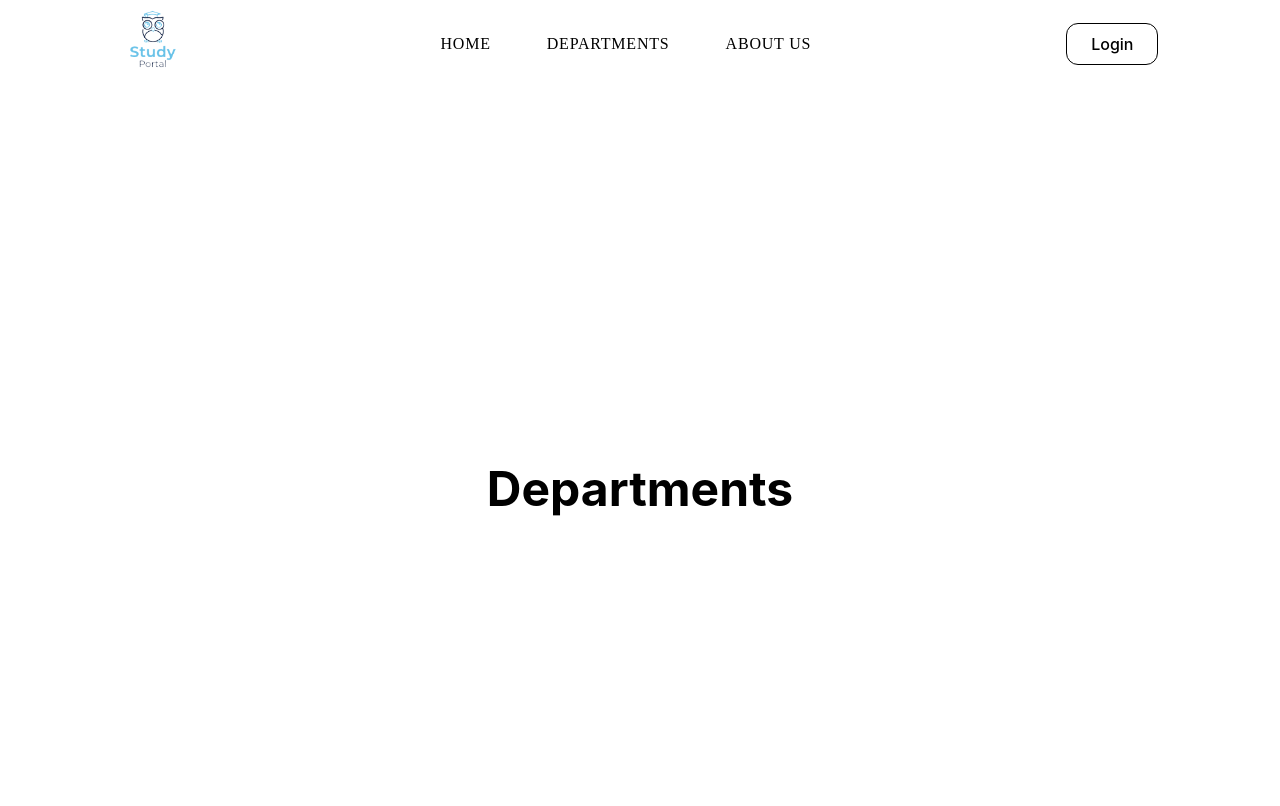
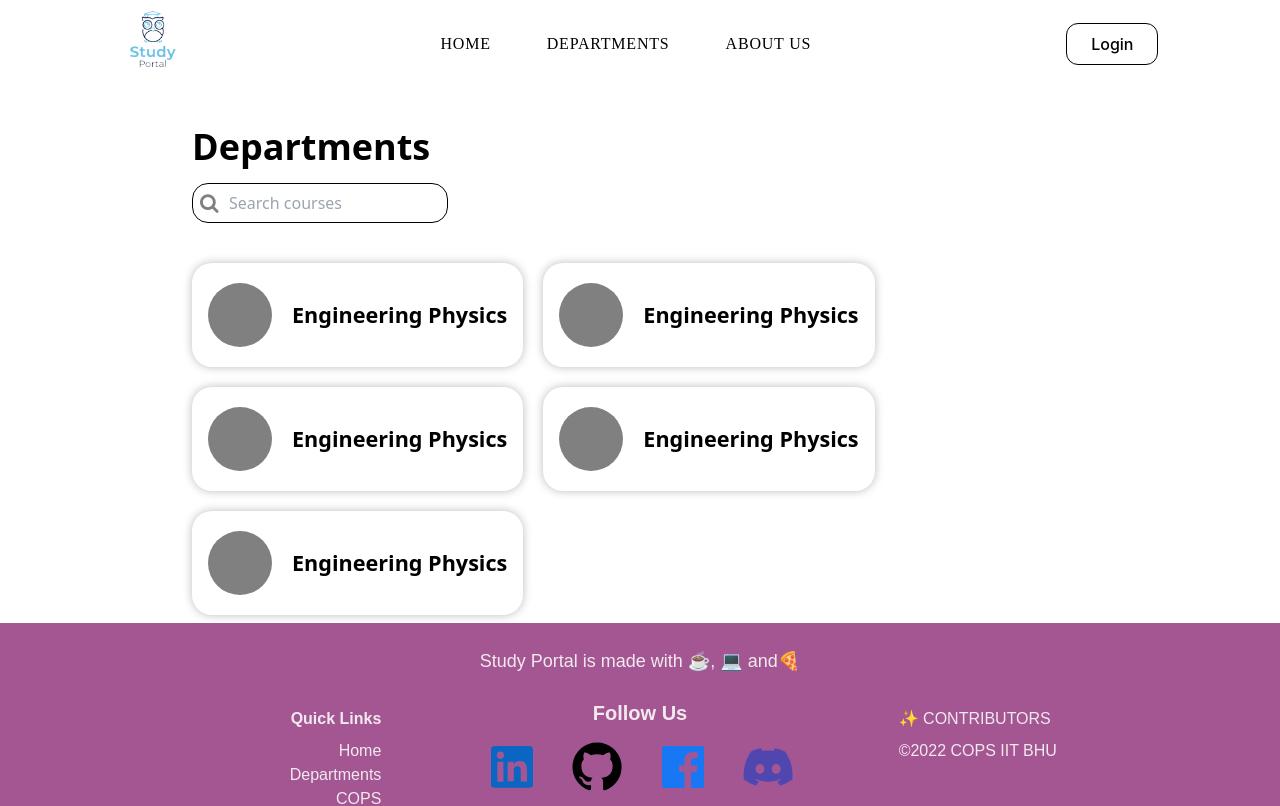
Before and after one commit to COPS-IITBHU/Study-Portal, a Next.js app: page /departments in a window 1280 px wide. Shown: the top 806 px of the page. Built offline with nearby package versions, Linux system fonts and the light colour scheme; a web font is replaced by a local one.

Commit message:
add department page

```diff
--- a/components/layout.tsx
+++ b/components/layout.tsx
@@ -4,6 +4,9 @@ import Navbar from './Navbar/Navbar'
 const Layout = ({ children }) => {
 	return (
 		<div>
+			<link rel="stylesheet"
+          href=
+"https://cdnjs.cloudflare.com/ajax/libs/font-awesome/4.7.0/css/font-awesome.min.css"></link>
 			<Navbar/>
 			<main>{children}</main>
 			<Footer />
--- a/pages/departments.tsx
+++ b/pages/departments.tsx
@@ -1,8 +1,47 @@
+import Navbar from "../components/Navbar/Navbar"
+
 const Departments = () => {
 	return (
-		<section className='text-white from-indigo-500 to-pink-500 flex h-screen items-center justify-center bg-gradient-to-r py-10 text-5xl font-bold'>
-			Departments
-		</section>
+		<div className="flex-row justify-center items-center">
+			<div className="font-sans font-bold text-4xl p-2" style={{paddingInlineStart: '15vw',display: 'flex', paddingTop: '3vw',flexDirection: 'row', justifyContent: 'space-between' }}>
+				<div className="flex-col gap-2">
+					<div className="pb-4">Departments</div>
+					<form>
+						<div className="relative flex">
+							<div className="h-10 flex pl-2 mb-0 absolute" style={{flexDirection: 'column', justifyContent: 'space-around'}}>
+							<i className="fa fa-search" style={{color: 'grey',fontSize: '20px'}}></i>
+							</div>
+							<input type={'text'} className="pl-9 h-10 leading-10 font-thin py-1 text-base border rounded-2xl px-5" style={{width: '20vw'}}placeholder="Search courses"/>
+						</div>
+					</form>
+					<div className="grid pt-10 gap-5" style={{display: 'flex', flexDirection: 'row', flexWrap: 'wrap',width: '80vw'}}>
+						<div className="cursor-pointer flex gap-5 justify-around text-2xl items-center py-5 px-4 shadow-[0_0_10px_#bbb] hover:shadow-[0_0_30px_#bbb] transition duration-300 ease-in-out" style={{borderRadius: '20px',minWidth: '25vw'}}>
+							<div style={{height: '5vw', width: '5vw', backgroundColor: 'grey', borderRadius: '50%'}}></div>
+							<div style={{maxWidth: '20vw',wordWrap: 'break-word', fontSize: '0.9em'}}>Engineering Physics</div>
+						</div>
+						<div className="cursor-pointer flex gap-5 justify-around text-2xl items-center py-5 px-4 shadow-[0_0_10px_#bbb] hover:shadow-[0_0_30px_#bbb] transition duration-300 ease-in-out" style={{borderRadius: '20px',minWidth: '25vw'}}>
+							<div style={{height: '5vw', width: '5vw', backgroundColor: 'grey', borderRadius: '50%'}}></div>
+							<div style={{maxWidth: '20vw',wordWrap: 'break-word', fontSize: '0.9em'}}>Engineering Physics</div>
+						</div>
+						<div className="cursor-pointer flex gap-5 justify-around text-2xl items-center py-5 px-4 shadow-[0_0_10px_#bbb] hover:shadow-[0_0_30px_#bbb] transition duration-300 ease-in-out" style={{borderRadius: '20px',minWidth: '25vw'}}>
+							<div style={{height: '5vw', width: '5vw', backgroundColor: 'grey', borderRadius: '50%'}}></div>
+							<div style={{maxWidth: '20vw',wordWrap: 'break-word', fontSize: '0.9em'}}>Engineering Physics</div>
+						</div>
+						<div className="cursor-pointer flex gap-5 justify-around text-2xl items-center py-5 px-4 shadow-[0_0_10px_#bbb] hover:shadow-[0_0_30px_#bbb] transition duration-300 ease-in-out" style={{borderRadius: '20px',minWidth: '25vw'}}>
+							<div style={{height: '5vw', width: '5vw', backgroundColor: 'grey', borderRadius: '50%'}}></div>
+							<div style={{maxWidth: '20vw',wordWrap: 'break-word', fontSize: '0.9em'}}>Engineering Physics</div>
+						</div>
+						<div className="cursor-pointer flex gap-5 justify-around text-2xl items-center py-5 px-4 shadow-[0_0_10px_#bbb] hover:shadow-[0_0_30px_#bbb] transition duration-300 ease-in-out" style={{borderRadius: '20px',minWidth: '25vw'}}>
+							<div style={{height: '5vw', width: '5vw', backgroundColor: 'grey', borderRadius: '50%'}}></div>
+							<div style={{maxWidth: '20vw',wordWrap: 'break-word', fontSize: '0.9em'}}>Engineering Physics</div>
+						</div>
+					</div>
+				</div>
+
+			</div>
+
+
+		</div>
 	)
 }
 
```
